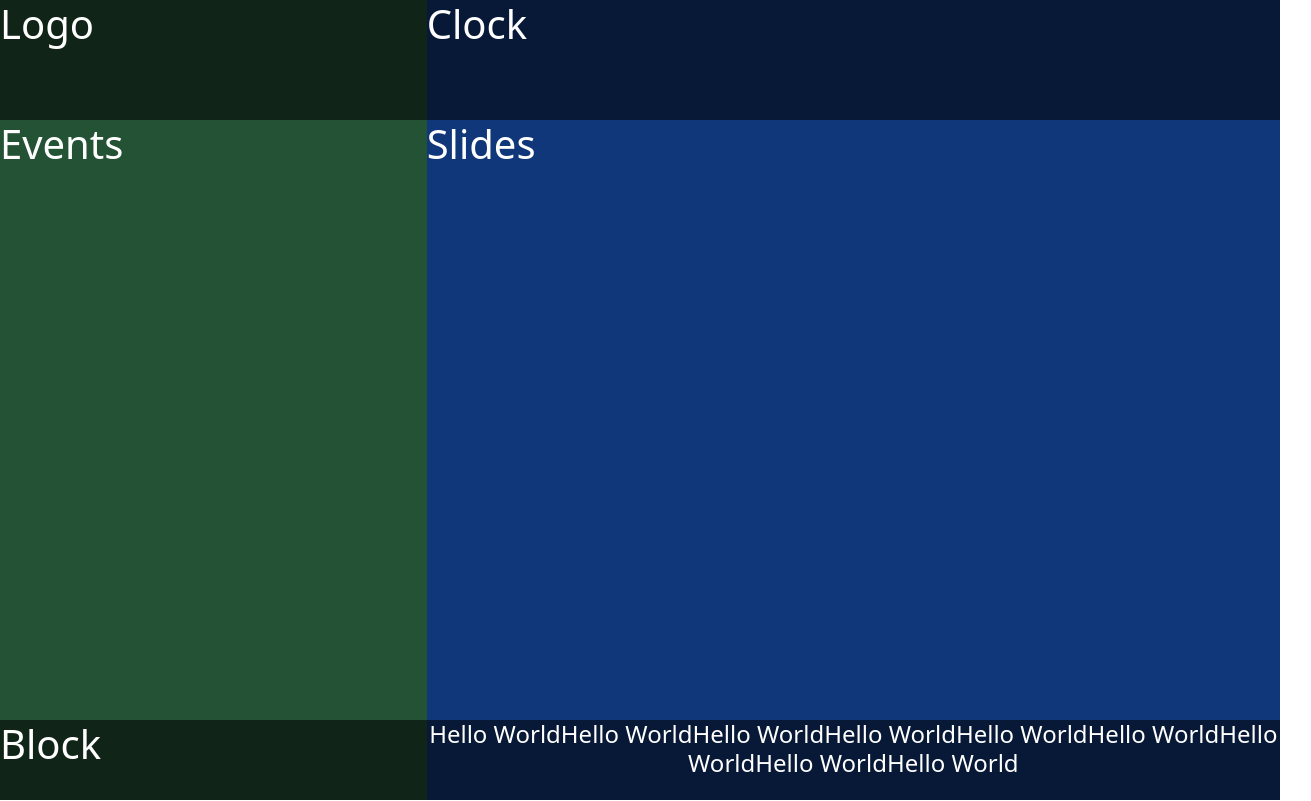
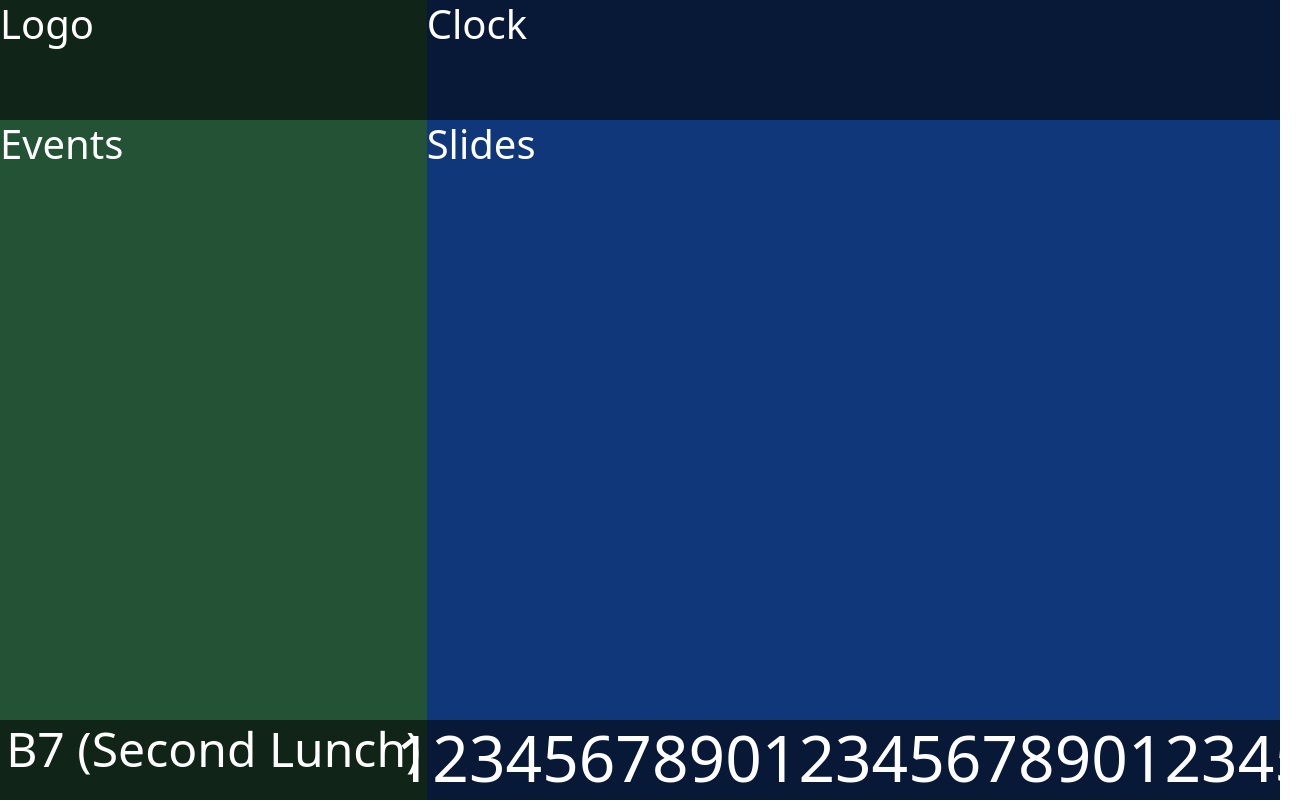
Before and after one commit to Riverbend-High-School/rhs-mesial-dashboard, a Vue app: page / in a window 1280 px wide. Shown: the whole page, 1311 px wide, since content can reach past the window. Built offline with nearby package versions, Linux system fonts and the light colour scheme.

Commit message:
Attenpted to verically align text, unsuccessful so far

```diff
--- a/src/components/Block.vue
+++ b/src/components/Block.vue
@@ -1,10 +1,10 @@
 <template>
-  <h1>Block</h1>
+  <h1>B7 (Second Lunch)</h1>
 </template>
 
 <script>
 export default {
-  name: 'Logo',
+  name: 'Block',
   props: {
       class : String
   }
@@ -13,4 +13,9 @@ export default {
 
 <!-- Add "scoped" attribute to limit CSS to this component only -->
 <style scoped>
+  h1 {
+    text-align: center;
+    vertical-align: 50%;
+    font-size: 6vh; /* Max character length for 6vh: 25 characters one line, 3vh: 50 characters two lines*/
+  }
 </style>
--- a/src/components/Clock.vue
+++ b/src/components/Clock.vue
@@ -5,7 +5,7 @@
 
 <script>
 export default {
-  name: 'Logo',
+  name: 'Clock',
   props: {
       class : String
   }
--- a/src/components/Events.vue
+++ b/src/components/Events.vue
@@ -5,7 +5,7 @@
 
 <script>
 export default {
-  name: 'Logo',
+  name: 'Events',
   props: {
       class : String
   }
--- a/src/components/Notice.vue
+++ b/src/components/Notice.vue
@@ -1,10 +1,10 @@
 <template>
-  <h1>Hello WorldHello WorldHello WorldHello WorldHello WorldHello WorldHello WorldHello WorldHello World</h1>
+  <h1>1234567890123456789012345</h1>
 </template>
 
 <script>
 export default {
-  name: 'Logo',
+  name: 'Notice',
   props: {
       class : String
   }
@@ -15,6 +15,8 @@ export default {
 <style scoped>
   h1 {
     text-align: center;
-    font-size: 3vh;
+    padding-top: 1vh;
+    padding-bottom: 1vh;
+    font-size: 8vh; /* Max character length for 8vh: 25 characters one line, 4vh: 50 characters two lines*/
   }
 </style>
--- a/src/components/Slides.vue
+++ b/src/components/Slides.vue
@@ -5,7 +5,7 @@
 
 <script>
 export default {
-  name: 'Logo',
+  name: 'Slides',
   props: {
       class : String
   }
```
